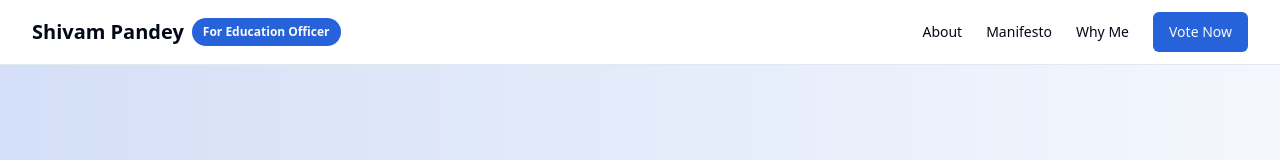
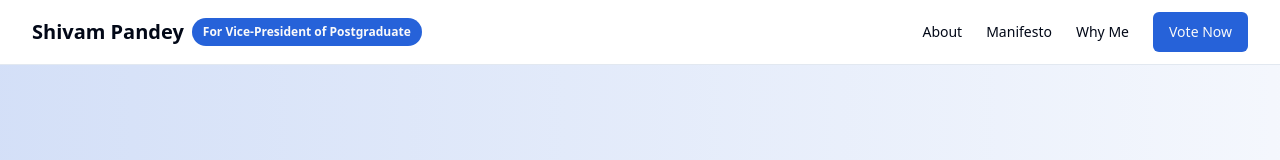
Before and after one commit to shivampandey3011/leadwidshivamvppg, a Next.js app: page / in a window 1280 px wide. Shown: the top 160 px of the page. Built offline with nearby package versions, Linux system fonts and the light colour scheme.

Commit message:
Update page.tsx

```diff
--- a/app/page.tsx
+++ b/app/page.tsx
@@ -13,7 +13,7 @@ export default function Home() {
         <div className="container flex h-16 items-center">
           <div className="mr-4 hidden md:flex">
             <span className="text-xl font-bold">Shivam Pandey</span>
-            <Badge className="ml-2 bg-primary">For Education Officer</Badge>
+            <Badge className="ml-2 bg-primary">For Vice-President of Postgraduate</Badge>
           </div>
           <div className="flex flex-1 items-center justify-end space-x-4">
             <nav className="flex items-center space-x-6">
@@ -558,7 +558,7 @@ export default function Home() {
           <div className="flex flex-col md:flex-row justify-between items-center">
             <div className="flex items-center mb-4 md:mb-0">
               <span className="text-xl font-bold">Shivam Pandey</span>
-              <Badge className="ml-2">For Education Officer</Badge>
+              <Badge className="ml-2">For Vice-President of Postgraduate</Badge>
             </div>
             <div className="flex gap-6">
               <a href="#" className="text-sm text-muted-foreground hover:text-foreground">
```
